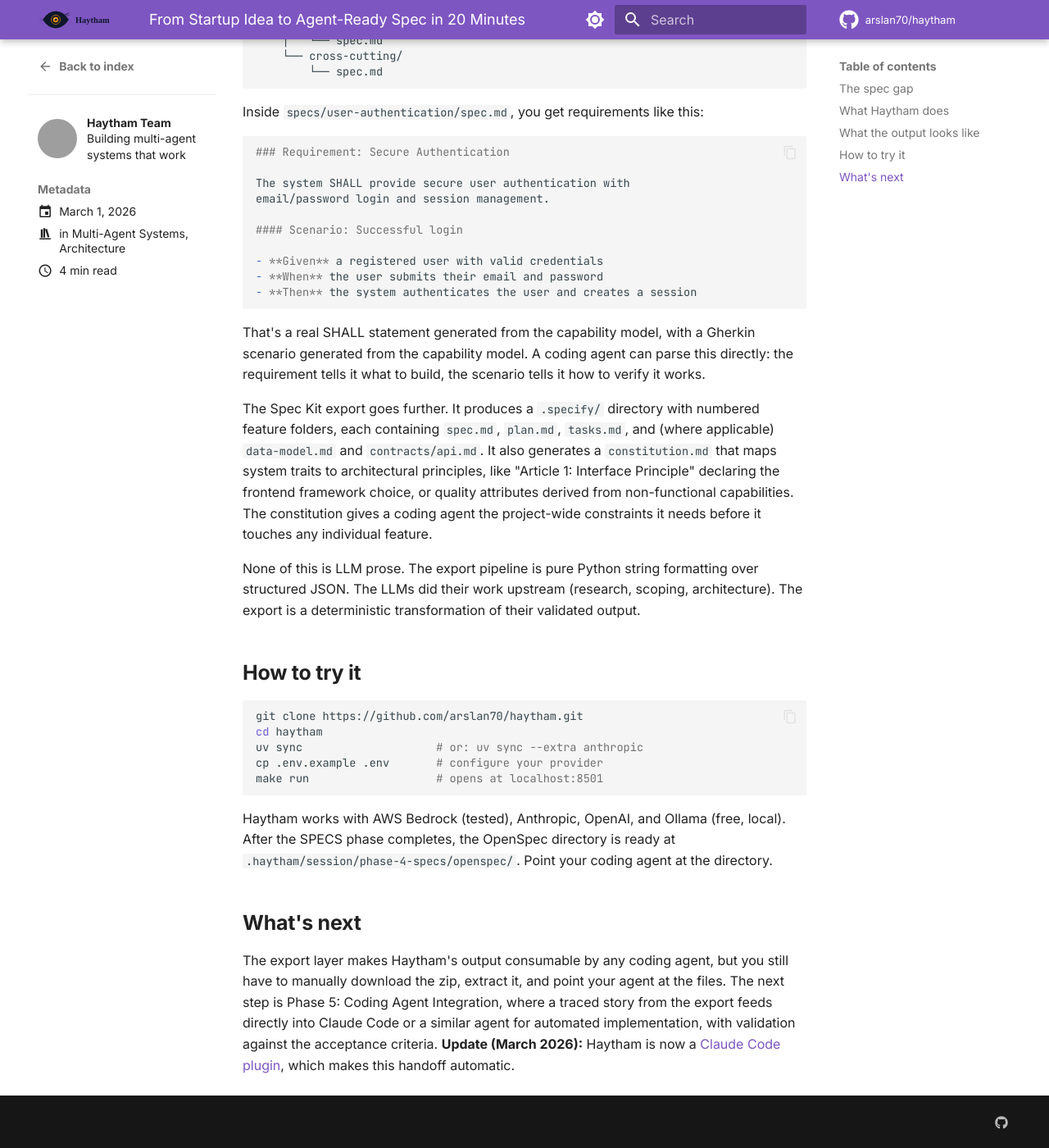
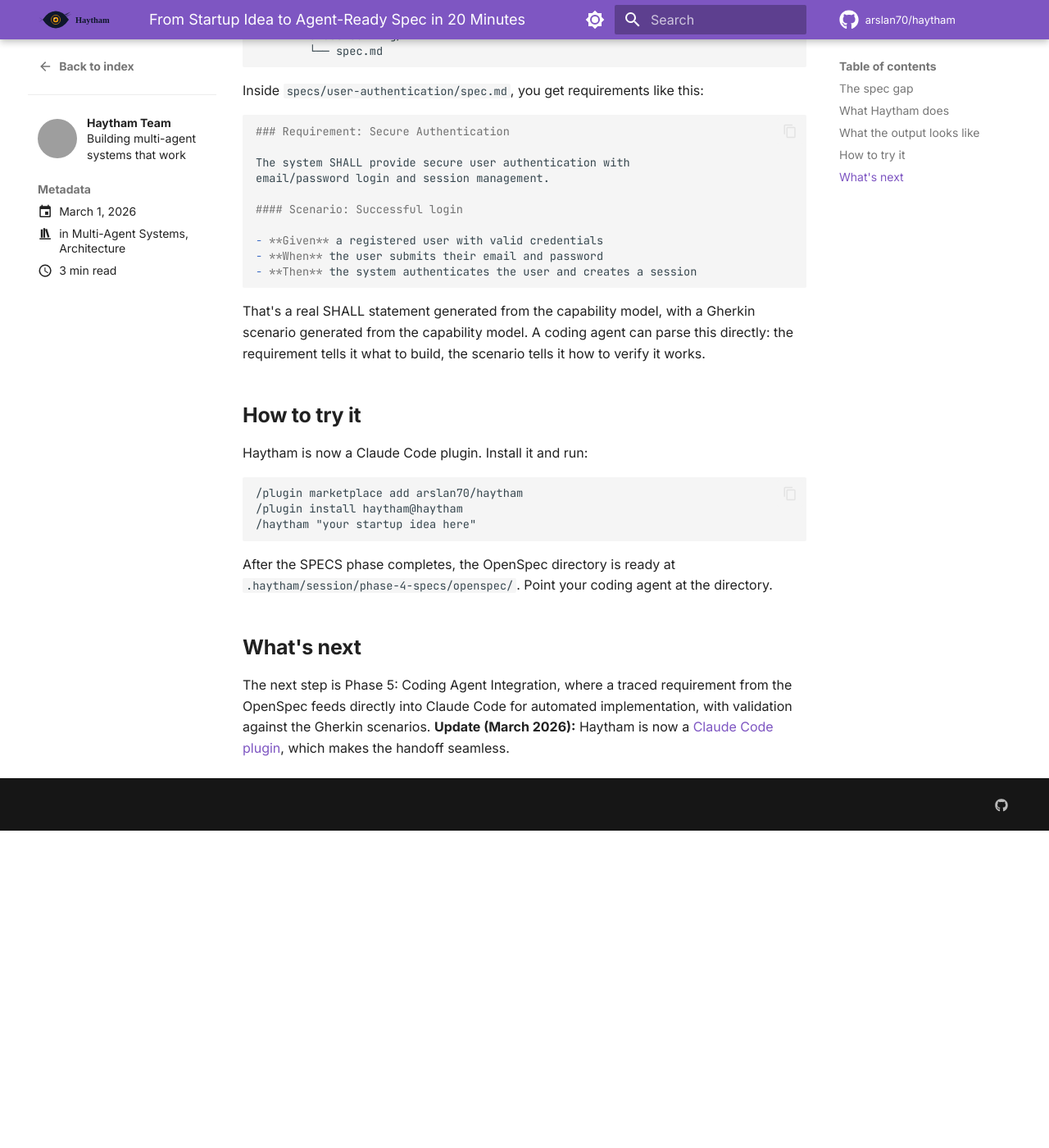
Before and after one commit to arslan70/haytham, an MkDocs documentation site: the page built from docs/blog/posts/2026-03-01-idea-to-agent-ready-spec.md, in a window 1280 px wide and 1400 px high, scrolled down 1945 px. Shown: the whole window at 82% size. Built offline with MkDocs 1.6.1 and Material for MkDocs 9.7.7, drawn with Linux system fonts in a browser that asks for light colours; comment, search, counter and statistics services are not loaded; after the commit the page ends 2958 px from its top, so only the background shows below that; some of the changed text lies outside the part shown; grey boxes are pictures that could not be loaded.

Commit message:
fix: address PR review findings for OpenSpec migration
- Extend SHALL verb blocklist from 14 to 31 entries with growth comment
- Fix fragile relative path logic in validate_openspec.py (use openspec_dir)
- Add missing state update lines for steps 6-7, 9-14 in haytham.md
- Clean up invalid_openspec fixture (add project.md + cross-cutting spec)
- Remove stale Spec Kit and standalone system references from blog post

Co-Authored-By: Claude Opus 4.6 <noreply@anthropic.com>

````diff
--- a/docs/blog/posts/2026-03-01-idea-to-agent-ready-spec.md
+++ b/docs/blog/posts/2026-03-01-idea-to-agent-ready-spec.md
@@ -7,17 +7,16 @@ categories:
   - Architecture
 tags:
   - openspec
-  - spec-kit
   - coding-agents
-  - exports
-description: "Go from a raw startup idea to a validated OpenSpec or Spec Kit export in 20 minutes. No hand-writing specs."
+  - specs
+description: "Go from a raw startup idea to a validated OpenSpec in 20 minutes. No hand-writing specs."
 ---
 
 # From Startup Idea to Agent-Ready Spec in 20 Minutes
 
-You type a startup idea into a text box. Twenty minutes later, you download a zip file containing a validated OpenSpec or Spec Kit directory tree, complete with SHALL requirements, Gherkin acceptance criteria, and architecture decisions. No hand-writing specs. No prompt engineering. You unzip it into a project folder, point Claude Code (or Cursor, or Copilot) at it, and start building.
+You describe a startup idea. Twenty minutes later, you have a validated OpenSpec directory tree, complete with SHALL requirements, Gherkin acceptance criteria, and architecture decisions. No hand-writing specs. No prompt engineering. Point Claude Code (or Cursor, or Copilot) at it and start building.
 
-That's the workflow we shipped this week with Haytham's new export layer. This post is about why it matters and what the output actually looks like.
+That's the workflow Haytham delivers. This post is about why it matters and what the output actually looks like.
 
 <!-- more -->
 
@@ -73,22 +72,18 @@ email/password login and session management.
 
 That's a real SHALL statement generated from the capability model, with a Gherkin scenario generated from the capability model. A coding agent can parse this directly: the requirement tells it what to build, the scenario tells it how to verify it works.
 
-The Spec Kit export goes further. It produces a `.specify/` directory with numbered feature folders, each containing `spec.md`, `plan.md`, `tasks.md`, and (where applicable) `data-model.md` and `contracts/api.md`. It also generates a `constitution.md` that maps system traits to architectural principles, like "Article 1: Interface Principle" declaring the frontend framework choice, or quality attributes derived from non-functional capabilities. The constitution gives a coding agent the project-wide constraints it needs before it touches any individual feature.
-
-None of this is LLM prose. The export pipeline is pure Python string formatting over structured JSON. The LLMs did their work upstream (research, scoping, architecture). The export is a deterministic transformation of their validated output.
-
 ## How to try it
 
-```bash
-git clone https://github.com/arslan70/haytham.git
-cd haytham
-uv sync                    # or: uv sync --extra anthropic
-cp .env.example .env       # configure your provider
-make run                   # opens at localhost:8501
+Haytham is now a Claude Code plugin. Install it and run:
+
+```
+/plugin marketplace add arslan70/haytham
+/plugin install haytham@haytham
+/haytham "your startup idea here"
 ```
 
-Haytham works with AWS Bedrock (tested), Anthropic, OpenAI, and Ollama (free, local). After the SPECS phase completes, the OpenSpec directory is ready at `.haytham/session/phase-4-specs/openspec/`. Point your coding agent at the directory.
+After the SPECS phase completes, the OpenSpec directory is ready at `.haytham/session/phase-4-specs/openspec/`. Point your coding agent at the directory.
 
 ## What's next
 
-The export layer makes Haytham's output consumable by any coding agent, but you still have to manually download the zip, extract it, and point your agent at the files. The next step is Phase 5: Coding Agent Integration, where a traced story from the export feeds directly into Claude Code or a similar agent for automated implementation, with validation against the acceptance criteria. **Update (March 2026):** Haytham is now a [Claude Code plugin](../posts/2026-03-03-build-where-developers-already-are.md), which makes this handoff automatic.
+The next step is Phase 5: Coding Agent Integration, where a traced requirement from the OpenSpec feeds directly into Claude Code for automated implementation, with validation against the Gherkin scenarios. **Update (March 2026):** Haytham is now a [Claude Code plugin](../posts/2026-03-03-build-where-developers-already-are.md), which makes the handoff seamless.
````
Also changed, not shown: commands/haytham.md (+16 -0 lines), 3 other files.
